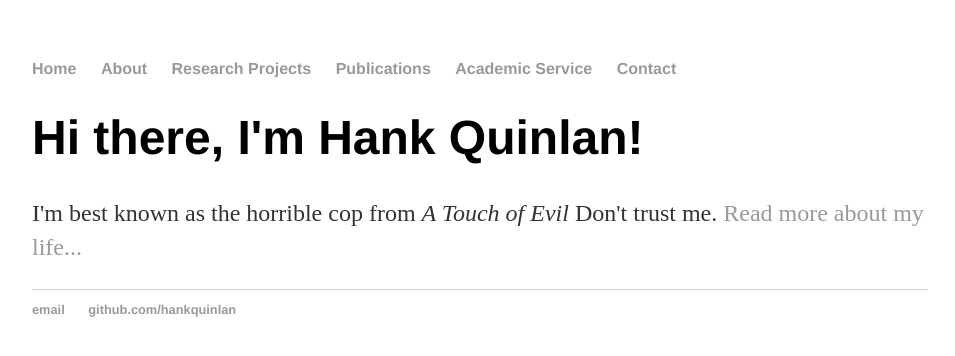
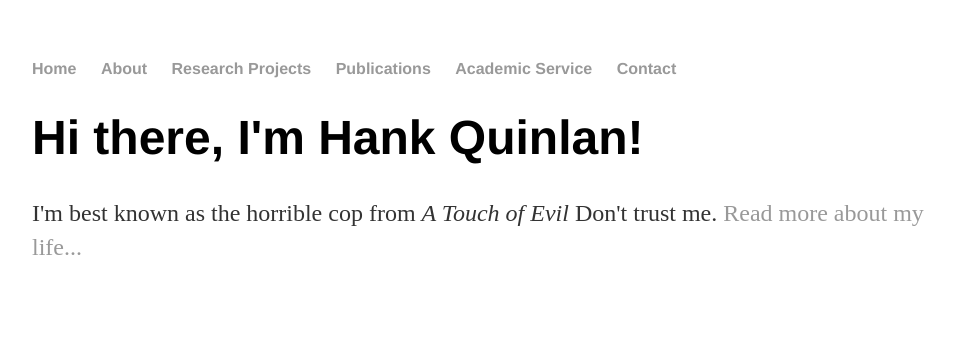
Before and after one commit to mansoure/mansoure.github.io, a Jekyll site: the page built from index.html, in a window 1280 px wide. Shown: the top 356 px of the page, without its empty margins (160-1115 px from the left). Built offline with Jekyll 4.4.1, drawn with Linux system fonts in a browser that asks for light colours.

Commit message:
Update default.html

```diff
--- a/_layouts/default.html
+++ b/_layouts/default.html
@@ -24,11 +24,11 @@
 			{{ content }}
 
 			</div><!-- /.container -->
-			<footer>
+			<!--footer>
 	    		<ul>
 	        		<li><a href="mailto:hankquinlanhub@gmail.com">email</a></li>
 	        		<li><a href="https://github.com/hankquinlan">github.com/hankquinlan</a></li>
 				</ul>
-			</footer>
+			</footer-->
 		</body>
 	</html>
```
